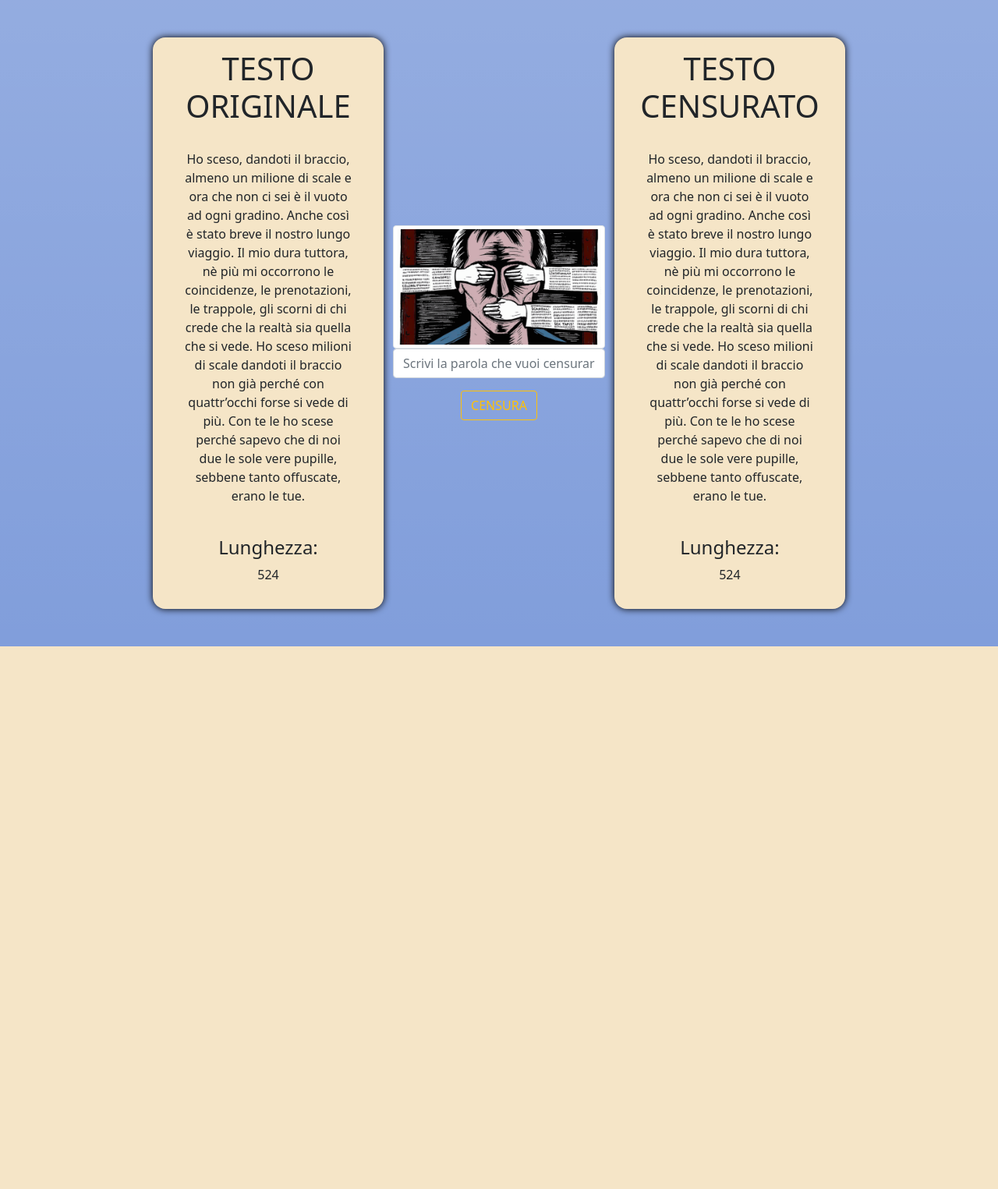
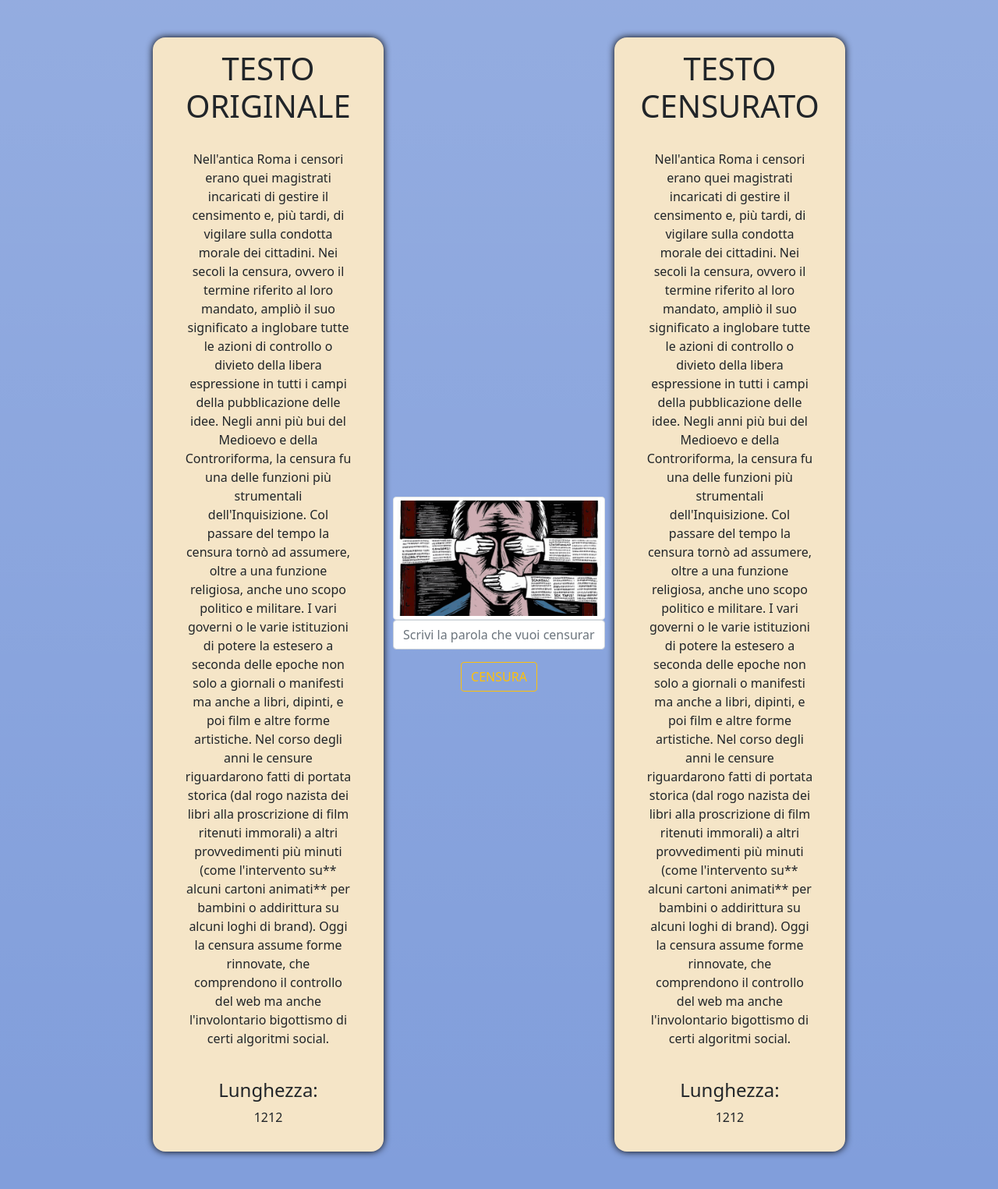
Before and after one commit to Luega/php-badwords, a PHP site: page /first.php?badWord=1 in a window 1280 px wide. Shown: the whole page at 78% size. Before the commit the page ends 829 px from the top, so only its background shows below. Run offline with PHP 8.4, Linux system fonts and the light colour scheme.

Commit message:
added pattern to input

```diff
--- a/first.php
+++ b/first.php
@@ -1,18 +1,9 @@
 <!-- PHP -->
 <?php
 // dichiaro la variabile string
-$string = "Ho sceso, dandoti il braccio, almeno un milione di scale
-e ora che non ci sei è il vuoto ad ogni gradino.
-Anche così è stato breve il nostro lungo viaggio.
-Il mio dura tuttora, nè più mi occorrono
-le coincidenze, le prenotazioni,
-le trappole, gli scorni di chi crede
-che la realtà sia quella che si vede.
-Ho sceso milioni di scale dandoti il braccio
-non già perché con quattr’occhi forse si vede di più.
-Con te le ho scese perché sapevo che di noi due
-le sole vere pupille, sebbene tanto offuscate,
-erano le tue.";
+$string = "Nell'antica Roma i censori erano quei magistrati incaricati di gestire il censimento e, più tardi, di vigilare sulla condotta morale dei cittadini. Nei secoli la censura, ovvero il termine riferito al loro mandato, ampliò il suo significato a inglobare tutte le azioni di controllo o divieto della libera espressione in tutti i campi della pubblicazione delle idee. Negli anni più bui del Medioevo e della Controriforma, la censura fu una delle funzioni più strumentali dell'Inquisizione.
+
+Col passare del tempo la censura tornò ad assumere, oltre a una funzione religiosa, anche uno scopo politico e militare. I vari governi o le varie istituzioni di potere la estesero a seconda delle epoche non solo a giornali o manifesti ma anche a libri, dipinti, e poi film e altre forme artistiche. Nel corso degli anni le censure riguardarono fatti di portata storica (dal rogo nazista dei libri alla proscrizione di film ritenuti immorali) a altri provvedimenti più minuti (come l'intervento su** alcuni cartoni animati** per bambini o addirittura su alcuni loghi di brand). Oggi la censura assume forme rinnovate, che comprendono il controllo del web ma anche l'involontario bigottismo di certi algoritmi social.";
 
 // creo la variabile lunghezza della string, utilizzando la funzione apposita
 $lenString = strlen($string);
@@ -60,7 +51,7 @@ $lencensuredString = strlen($censuredString);
                 <img class="img-thumbnail" src="./img/censura1-620x350-1.png" alt="censura">
                 <!-- creo form per digitare la parola da censurare -->
                 <form class=" d-flex flex-column" action="?badWord=">
-                     <input class="form-control" type="text" name="badWord" placeholder="Scrivi la parola che vuoi censurare...">
+                     <input class="form-control" type="text" name="badWord" pattern="[^' ']+" title="Only one word. No space allowed." placeholder="Scrivi la parola che vuoi censurare...">
                      <button class="btn btn-outline-warning mw-50 mt-3 align-self-center" type="submit">CENSURA</button>
                 </form>
             </div>
```
